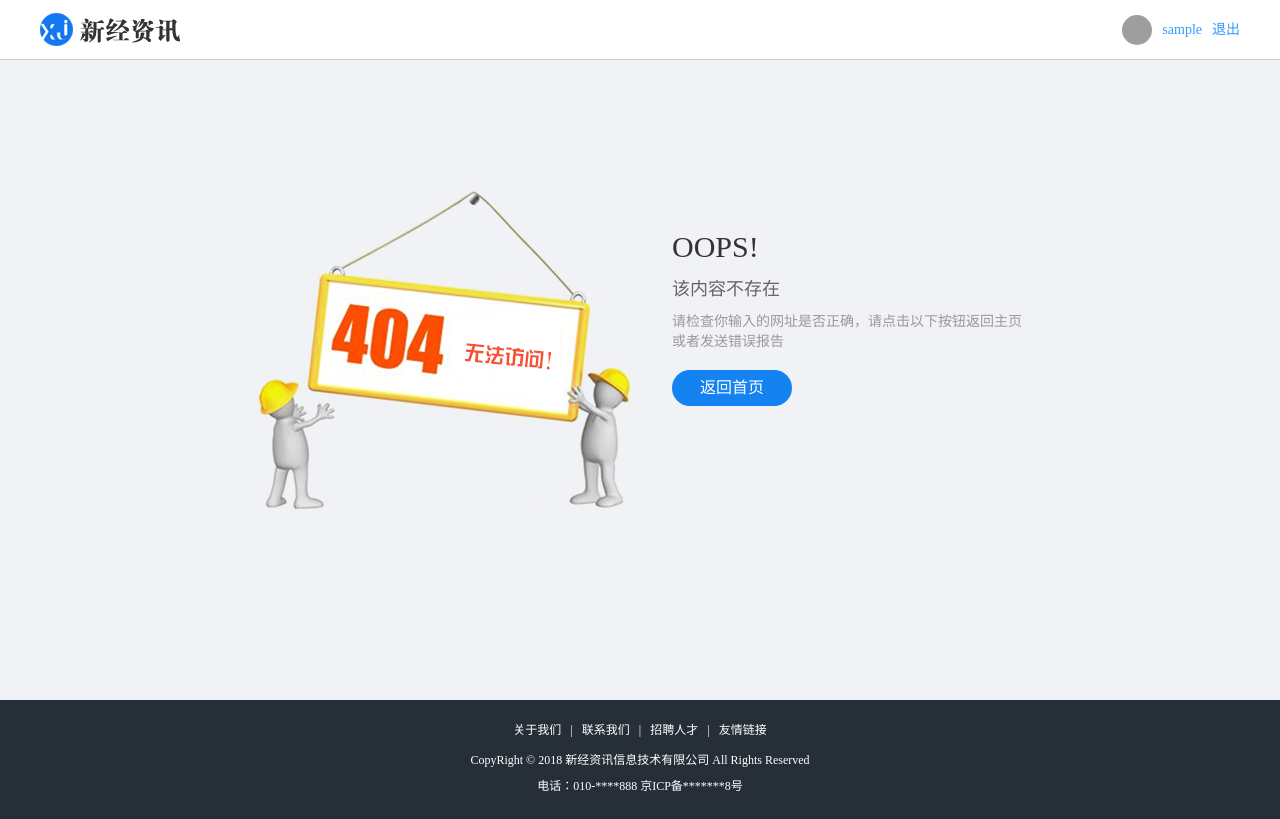
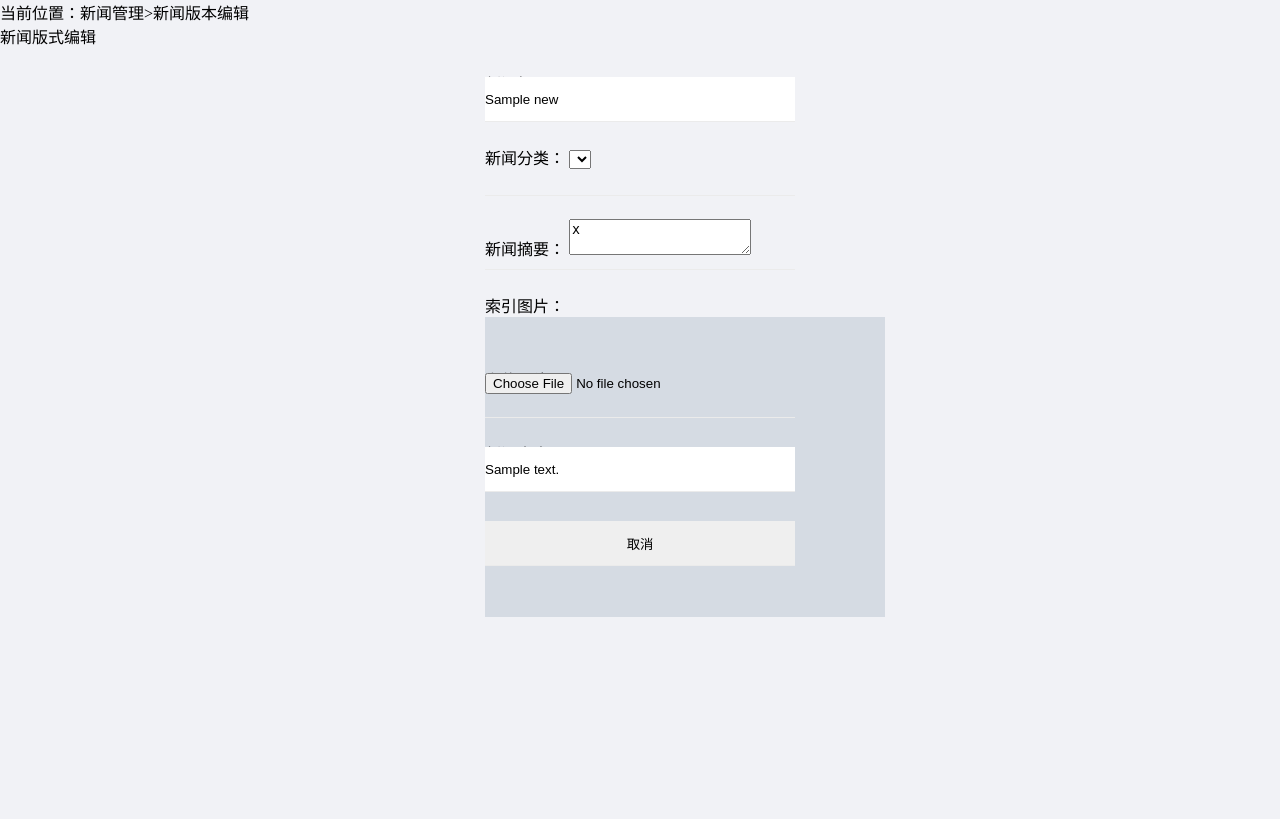
Before and after one commit to qxs/information, a Flask app: page /admin/news_edit_detail/1 in a window 1280 px wide. After the commit the page ends 617 px from the top, so only its background shows below. Run offline with Flask 2, Linux system fonts and the light colour scheme; the visitor is signed in with stand-in values (Sample User, id 1); tables that the repository leaves empty hold one stand-in row (values such as "Sample post"); grey boxes marked "Sample" are stand-in pictures; data that the repository does not hold is empty; parts of the project's set-up code (start-up, migrations or seed data) failed here and were passed over; some libraries are stand-ins or nearby versions; grey boxes are pictures that could not be loaded.

Commit message:
展示新闻板式编辑向情感

```diff
--- a/info/models.py
+++ b/info/models.py
@@ -160,6 +160,7 @@ class News(BaseModel, db.Model):
             "clicks": self.clicks,
             "category": self.category.to_dict(),
             "index_image_url": self.index_image_url,
+            'category_id':self.category_id,
             "author": self.user.to_dict() if self.user else None
         }
         return resp_dict
--- a/info/modules/admin/views.py
+++ b/info/modules/admin/views.py
@@ -1,9 +1,34 @@
 from . import admin_blue
 from flask import render_template,request,current_app,session,redirect,url_for,g,abort,jsonify
-from info.models import User,News
+from info.models import User,News,Category
 from info.utils.comment import user_login_data
 import time,datetime
 from info import constants,response_code,db
+
+@admin_blue.route('news_edit_detail/<int:news_id>')
+def news_edit_detail(news_id):
+    news = None
+    try:
+        news = News.query.get(news_id)
+    except Exception as e:
+        current_app.logger.error(e)
+        abort(404)
+    if not news:
+        abort(404)
+
+    categories = []
+    try:
+        categories = Category.query.all()
+    except Exception as e:
+        abort(404)
+    categories.pop(0)
+
+    context = {
+        'news': news.to_dict(),
+        'categories':categories
+    }
+
+    return render_template('admin/news_edit_detail.html',context=context)
 
 
 @admin_blue.route('/news_edit')
--- a/info/templates/admin/news_edit.html
+++ b/info/templates/admin/news_edit.html
@@ -35,7 +35,7 @@
                         <td>{{ news.clicks }}</td>
                         <td>{{ news.create_time }}</td>
                         <td>
-                            <a href="#" class="edit">编辑</a>
+                            <a href="{{ url_for('admin.news_edit_detail',news_id=news.id) }}" class="edit">编辑</a>
                         </td>
                     </tr>
                 {% endfor %}
--- /dev/null
+++ b/info/templates/admin/news_edit_detail.html
@@ -0,0 +1,59 @@
+<!DOCTYPE html>
+<html lang="en">
+<head>
+	<meta charset="UTF-8">
+	<title>新经资讯后台管理</title>
+	<link rel="stylesheet" type="text/css" href="../../static/admin/css/reset.css">
+	<link rel="stylesheet" type="text/css" href="../../static/admin/css/main.css">
+	<script type="text/javascript" src="../../static/admin/js/jquery-1.12.4.min.js"></script>
+	<script type="text/javascript" src="../../static/admin/js/jquery.form.min.js"></script>
+	<script src="../../static/admin/tinymce/js/tinymce/tinymce.min.js"></script>
+    <script src="../../static/admin/js/tinymce_setup.js"></script>
+	<script src="../../static/admin/js/news_edit_detail.js"></script>
+</head>
+<body>
+	<div class="breadcrub">
+			当前位置：新闻管理>新闻版本编辑
+		</div>
+		<div class="pannel">
+			<form class="news_edit">
+			<h3 class="review_title">新闻版式编辑</h3>
+	    	<div class="form_group">
+                <label>新闻标题：</label>
+                <input name="title" type="text" class="input_txt2" value="{{ context.news.title }}">
+            </div>
+            <div class="form_group">
+                <label>新闻分类：</label>
+                <select class="sel_opt" name="category_id">
+                    {% for category in context.categories %}
+                        <option value="{{ category.id }}" {% if category.id==context.news.category_id %}selected{% endif %}>{{ category.name }}</option>
+                    {% endfor %}
+                </select>
+            </div>
+            <div class="form_group">
+                <label>新闻摘要：</label>
+                <textarea class="input_multxt" name="digest">{{ context.news.digest }}</textarea>
+            </div>
+            <div class="form_group">
+                <label>索引图片：</label>
+                <img src="{{ context.news.index_image_url }}" alt="索引图片" class="index_pic">
+            </div>
+            <div class="form_group">
+                <label>上传图片：</label>
+                <input type="file" name="index_image" class="input_file">
+            </div>
+            <div class="form_group">
+                <label>新闻内容：</label>
+                <div class="rich_wrap fl">
+                    <input class="input_area" id="rich_content" name="content" value="{{ context.news.content }}"></input>
+                </div>
+            </div>
+			<div class="form_group indent_group line_top">
+				<input type="submit" value="确定" class="confirm">
+				<input type="button" value="取消" class="cancel" onclick="cancel()">
+			</div>
+			</form>
+		</div>
+
+</body>
+</html>
```
Also changed, not shown: 1 other file.
